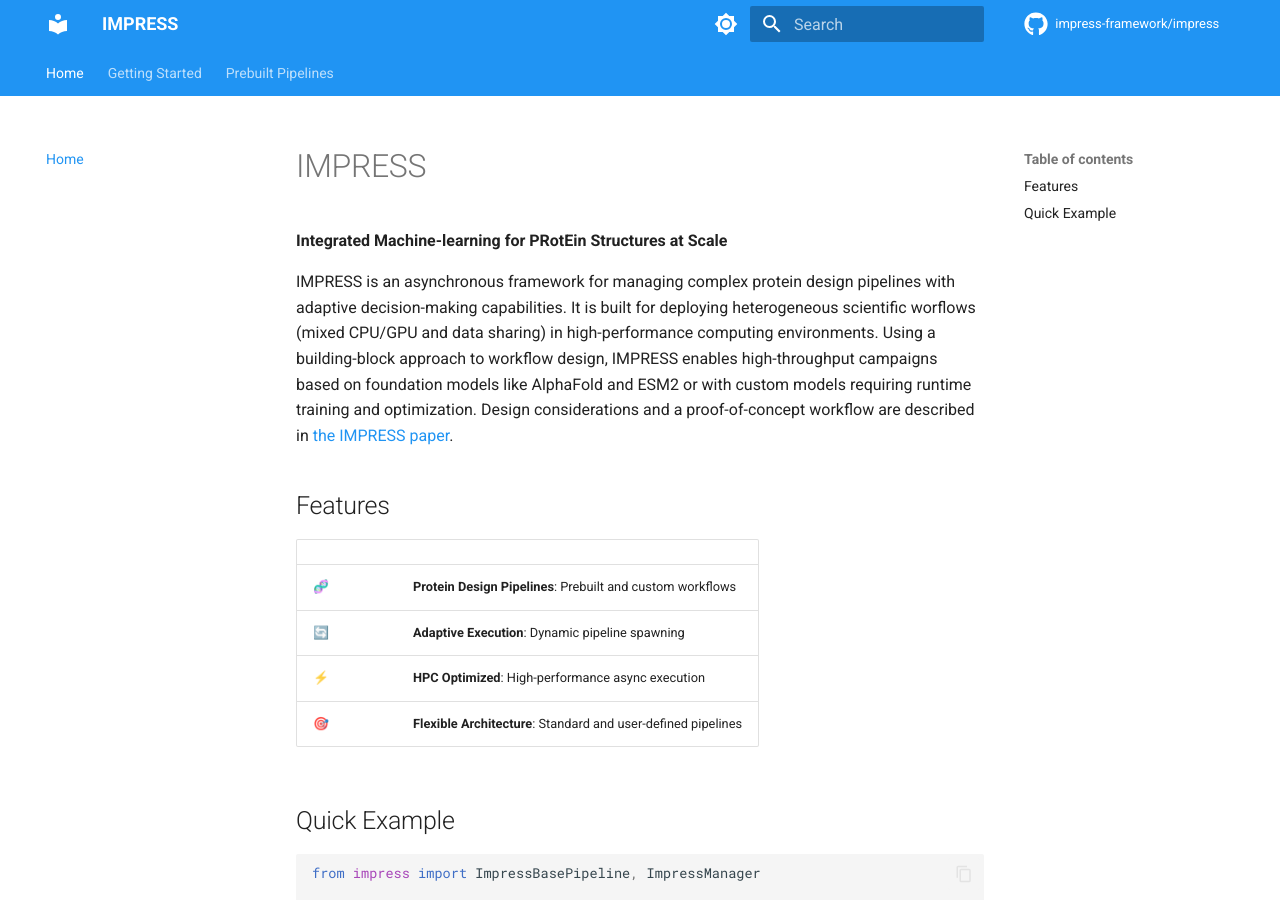
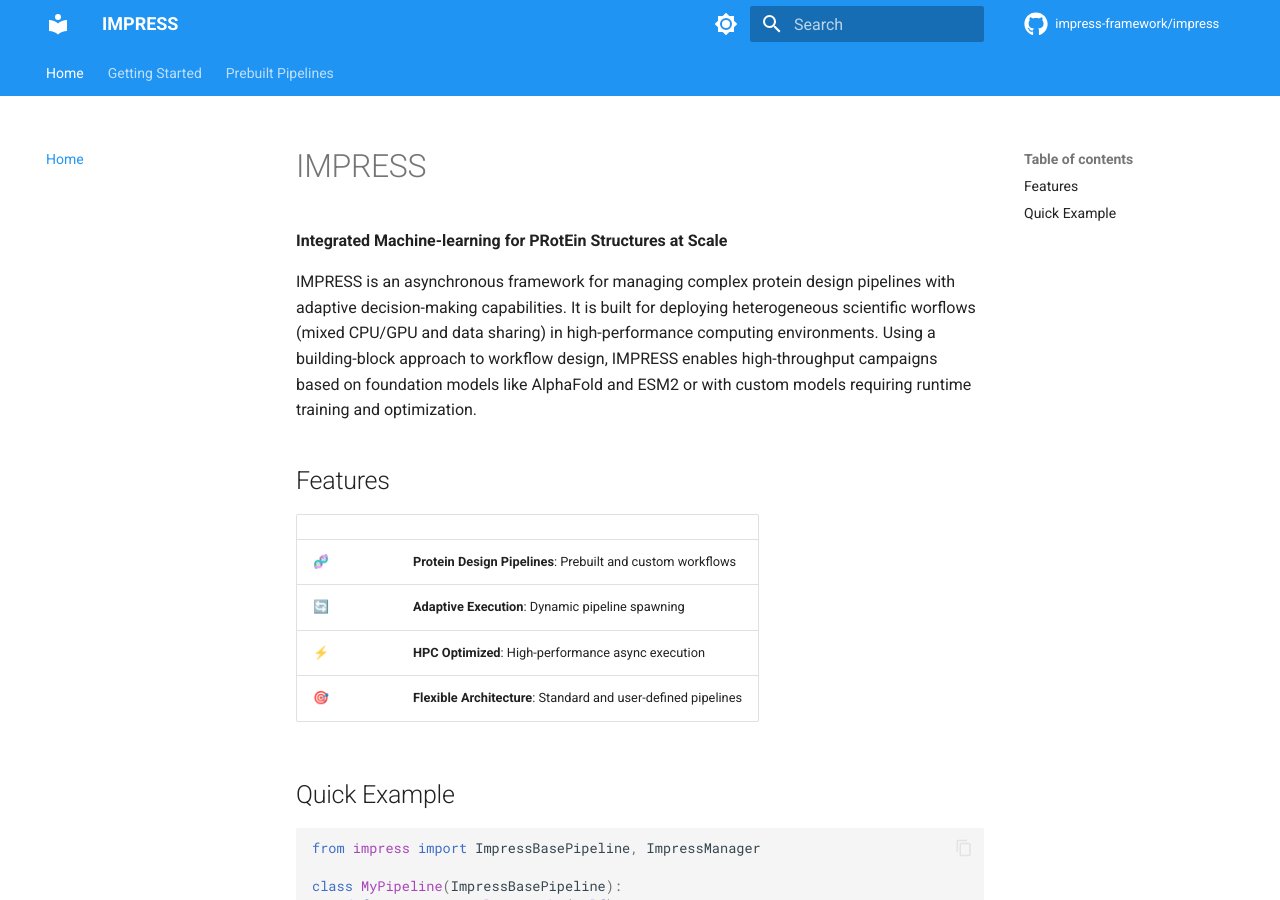
Before and after one commit to radical-collaboration/IMPRESS, an MkDocs documentation site: the page built from docs/index.md, in a window 1280 px wide and 900 px high. Built offline with MkDocs 1.6.1 and Material for MkDocs 9.7.7, drawn with Linux system fonts in a browser that asks for light colours; comment, search, counter and statistics services are not loaded; the version menu is left out.

Commit message:
remove arxiv note

```diff
--- a/docs/index.md
+++ b/docs/index.md
@@ -2,7 +2,7 @@
 
 **Integrated Machine-learning for PRotEin Structures at Scale**
 
-IMPRESS is an asynchronous framework for managing complex protein design pipelines with adaptive decision-making capabilities. It is built for deploying heterogeneous scientific worflows (mixed CPU/GPU and data sharing) in high-performance computing environments. Using a building-block approach to workflow design, IMPRESS enables high-throughput campaigns based on foundation models like AlphaFold and ESM2 or with custom models requiring runtime training and optimization. Design considerations and a proof-of-concept workflow are described in [the IMPRESS paper](https://link/to/arxiv).
+IMPRESS is an asynchronous framework for managing complex protein design pipelines with adaptive decision-making capabilities. It is built for deploying heterogeneous scientific worflows (mixed CPU/GPU and data sharing) in high-performance computing environments. Using a building-block approach to workflow design, IMPRESS enables high-throughput campaigns based on foundation models like AlphaFold and ESM2 or with custom models requiring runtime training and optimization.
 
 
 ## Features
```
